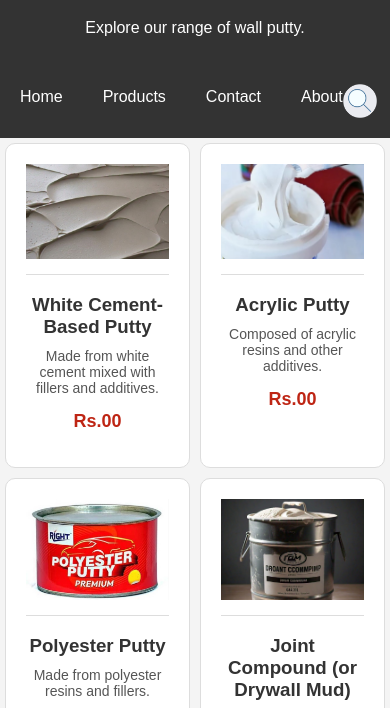
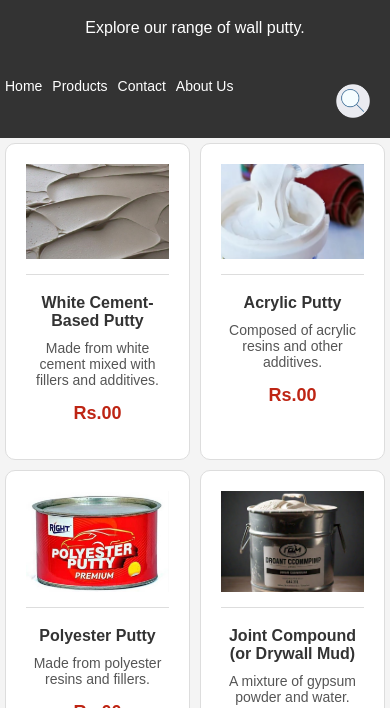
Before and after one commit to manojsonawane1313/impressive, a plain HTML site: page index.html in a window 390 px wide. Shown: the part 113-821 px from the top of the page. Drawn offline with Linux system fonts and the light colour scheme.

Commit message:
Update style.css

```diff
--- a/style.css
+++ b/style.css
@@ -74,6 +74,49 @@ nav a:hover {
     background-color: #ddd;
     color: black;
 }
+
+/* for mobile  */
+@media (max-width: 768px) {
+    nav a {
+        padding: 15px 10px;
+    }
+
+    .product {
+        padding: 15px;
+    }
+
+    .contact, #about {
+        padding: 20px;
+    }
+}
+
+@media (max-width: 480px) {
+    nav a {
+        padding: 10px 5px;
+        font-size: 14px;
+    }
+
+    .product {
+        padding: 10px;
+    }
+
+    .product h3 {
+        font-size: 16px;
+    }
+
+    .product .price {
+        font-size: 16px;
+    }
+
+    .contact, #about {
+        padding: 15px;
+    }
+}
+
+
+
+
+
 
 .dropdown {
     float: left;
```
